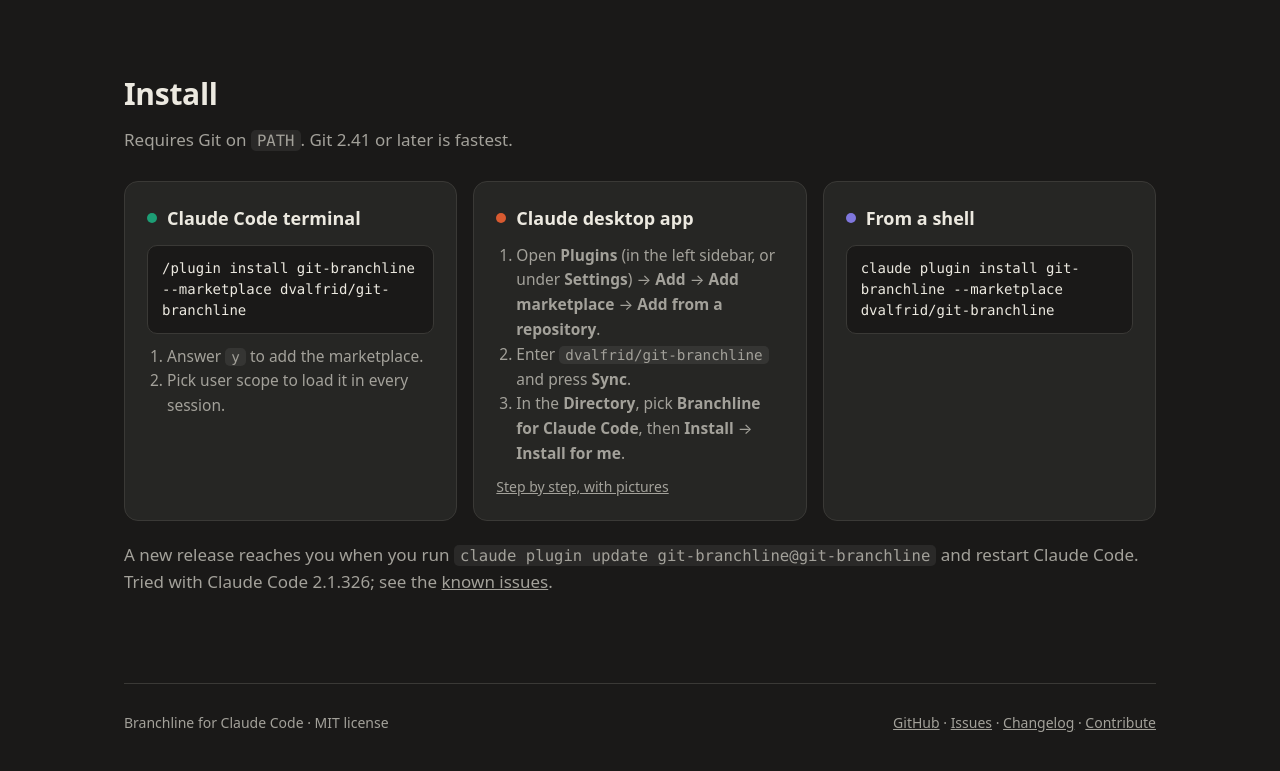
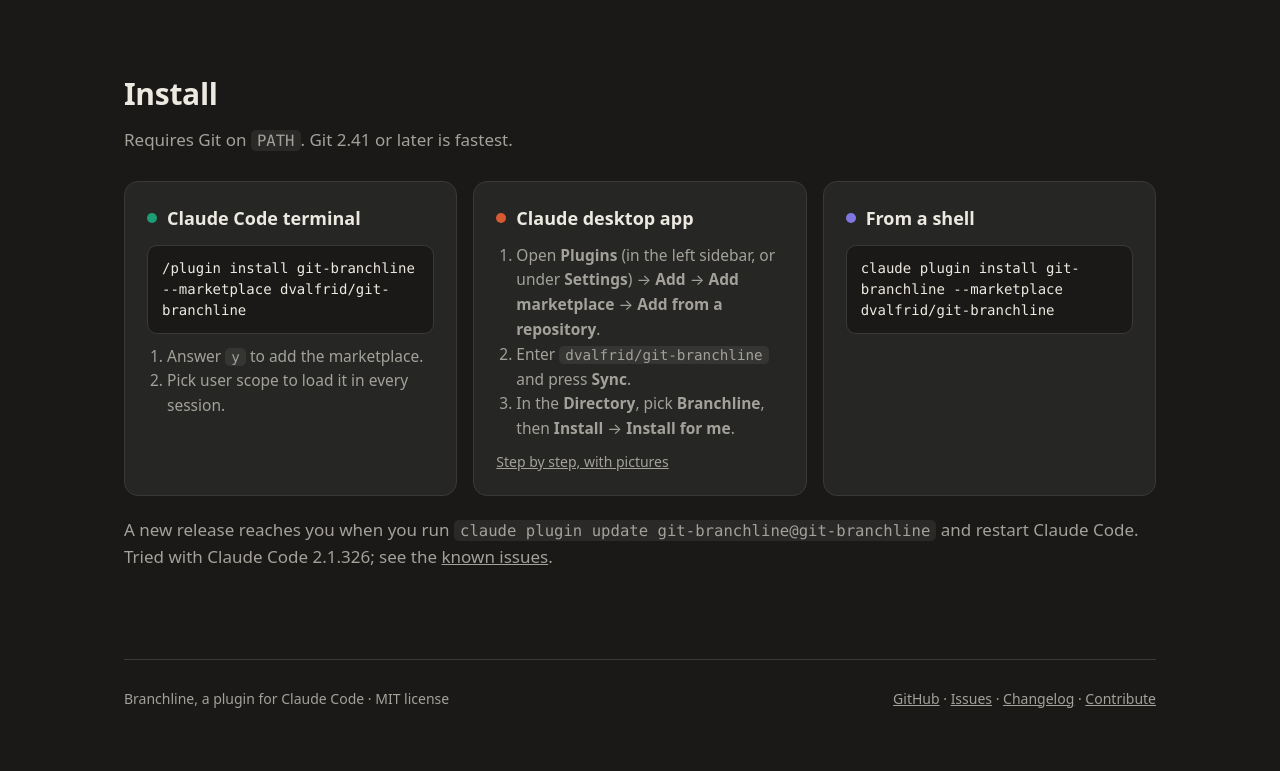
Before and after one commit to dvalfrid/git-branchline, a plain HTML site: page docs/index.html in a window 1280 px wide. Shown: the part 2366-3137 px from the top of the page. After the commit the page ends 3116 px from the top, so only its background shows below. Drawn offline with Linux system fonts and the light colour scheme.

Commit message:
Call the plugin Branchline, without "for Claude Code"
Anthropic's trademark guidelines want "Claude" used in names only as
approved, and the plugin directory holds brand-like names for a reviewer.
The description, README and website still say it is for Claude Code.

Co-Authored-By: Claude Opus 5.5 <noreply@anthropic.com>

```diff
--- a/docs/index.html
+++ b/docs/index.html
@@ -3,11 +3,11 @@
 <head>
 <meta charset="utf-8">
 <meta name="viewport" content="width=device-width, initial-scale=1">
-<title>Branchline for Claude Code</title>
+<title>Branchline: live Git history for Claude Code</title>
 <meta name="description" content="A Claude Code plugin that shows your repository's live Git history in a pane beside the chat: branches, tags, HEAD and how each branch stands against main.">
 <link rel="icon" href="favicon.png" type="image/png">
 <link rel="canonical" href="https://git-branchline.codeby.se/">
-<meta property="og:title" content="Branchline for Claude Code">
+<meta property="og:title" content="Branchline: live Git history for Claude Code">
 <meta property="og:description" content="Your repository's live Git history beside the chat.">
 <meta property="og:image" content="https://git-branchline.codeby.se/preview.png">
 <meta property="og:url" content="https://git-branchline.codeby.se/">
@@ -133,7 +133,7 @@ footer a{color:var(--dim)}
         <ol><li>Answer <code>y</code> to add the marketplace.</li><li>Pick user scope to load it in every session.</li></ol>
       </div>
       <div class="card" style="--c:var(--coral)"><h3>Claude desktop app</h3>
-        <ol><li>Open <strong>Plugins</strong> (in the left sidebar, or under <strong>Settings</strong>) → <strong>Add</strong> → <strong>Add marketplace</strong> → <strong>Add from a repository</strong>.</li><li>Enter <code>dvalfrid/git-branchline</code> and press <strong>Sync</strong>.</li><li>In the <strong>Directory</strong>, pick <strong>Branchline for Claude Code</strong>, then <strong>Install</strong> → <strong>Install for me</strong>.</li></ol><p style="margin:10px 0 0;font-size:14px"><a href="https://github.com/dvalfrid/git-branchline#install">Step by step, with pictures</a></p>
+        <ol><li>Open <strong>Plugins</strong> (in the left sidebar, or under <strong>Settings</strong>) → <strong>Add</strong> → <strong>Add marketplace</strong> → <strong>Add from a repository</strong>.</li><li>Enter <code>dvalfrid/git-branchline</code> and press <strong>Sync</strong>.</li><li>In the <strong>Directory</strong>, pick <strong>Branchline</strong>, then <strong>Install</strong> → <strong>Install for me</strong>.</li></ol><p style="margin:10px 0 0;font-size:14px"><a href="https://github.com/dvalfrid/git-branchline#install">Step by step, with pictures</a></p>
       </div>
       <div class="card" style="--c:var(--purple)"><h3>From a shell</h3>
         <pre>claude plugin install git-branchline --marketplace dvalfrid/git-branchline</pre>
@@ -143,7 +143,7 @@ footer a{color:var(--dim)}
   </section>
 
   <footer>
-    <span>Branchline for Claude Code · MIT license</span>
+    <span>Branchline, a plugin for Claude Code · MIT license</span>
     <span><a href="https://github.com/dvalfrid/git-branchline">GitHub</a> · <a href="https://github.com/dvalfrid/git-branchline/issues">Issues</a> · <a href="https://github.com/dvalfrid/git-branchline/blob/main/CHANGELOG.md">Changelog</a> · <a href="https://github.com/dvalfrid/git-branchline/blob/main/CONTRIBUTING.md">Contribute</a></span>
   </footer>
 </div>
```
Also changed, not shown: .claude-plugin/marketplace.json, .claude-plugin/plugin.json, 4 other files.
